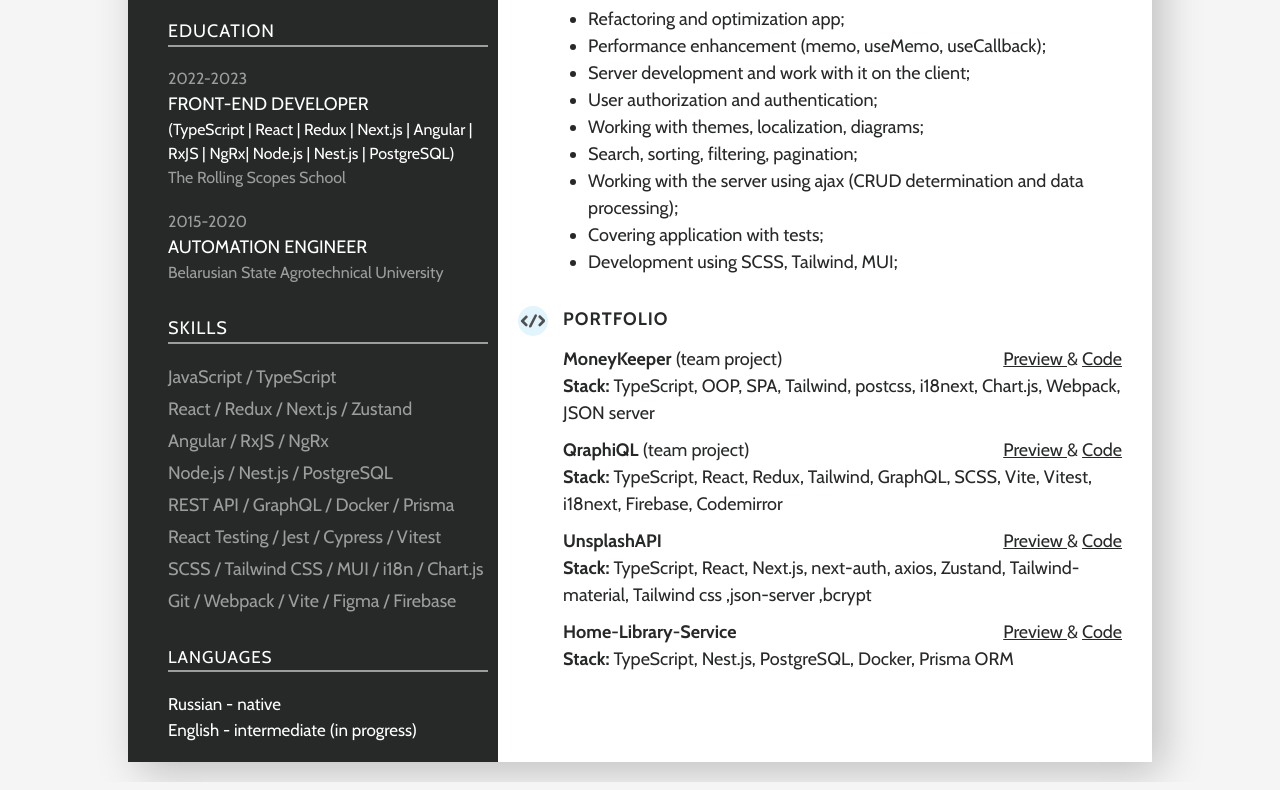
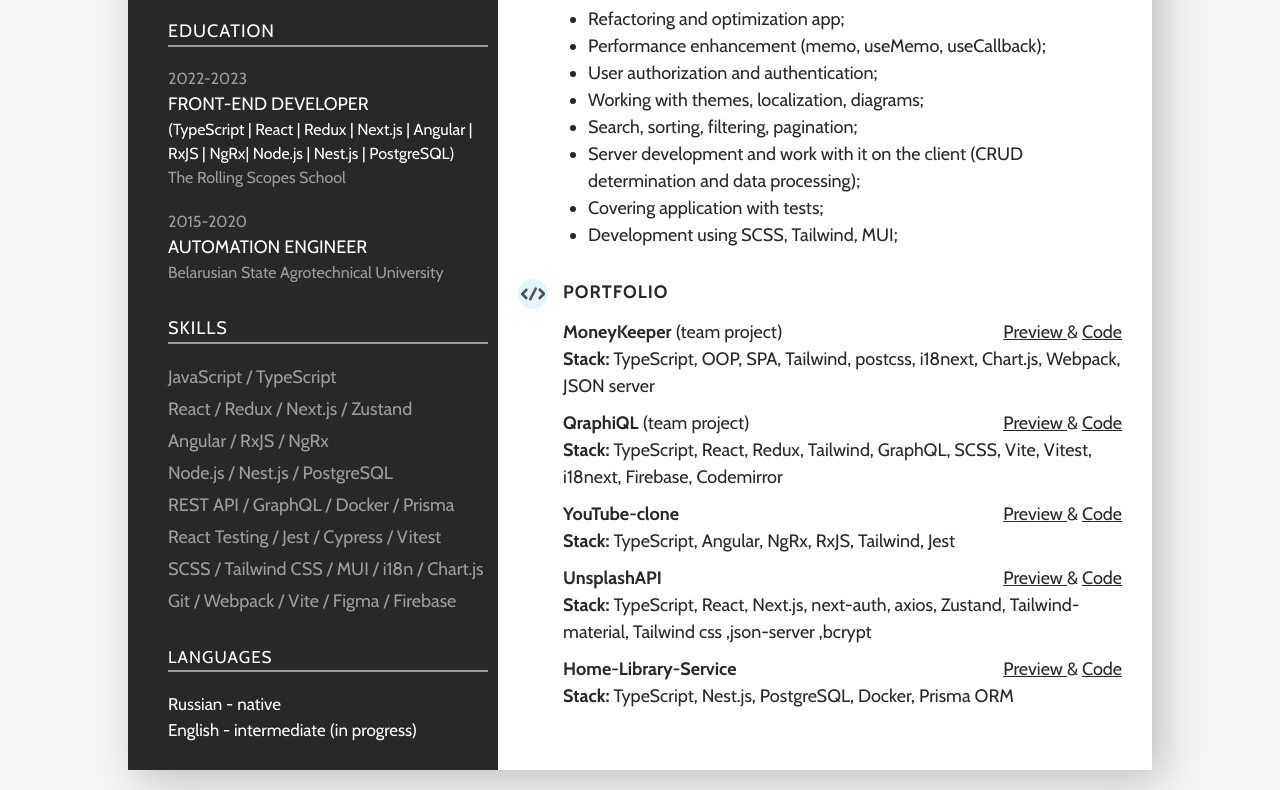
Before and after one commit to VladTarnovskiy/CV, a plain HTML site: page index.html in a window 1280 px wide. Shown: the part 578-1368 px from the top of the page. Drawn offline with nearby package versions, Linux system fonts and the light colour scheme.

Commit message:
feat: add angular app to portfolio

```diff
--- a/index.html
+++ b/index.html
@@ -168,13 +168,12 @@
                   <li>Write clean and reusable code;</li>
                   <li>Refactoring and optimization app;</li>
                   <li>Performance enhancement (memo, useMemo, useCallback);</li>
-                  <li>Server development and work with it on the client;</li>
                   <li>User authorization and authentication;</li>
                   <li>Working with themes, localization, diagrams;</li>
                   <li>Search, sorting, filtering, pagination;</li>
                   <li>
-                    Working with the server using ajax (CRUD determination and
-                    data processing);
+                    Server development and work with it on the client (CRUD
+                    determination and data processing);
                   </li>
                   <li>Covering application with tests;</li>
                   <li>Development using SCSS, Tailwind, MUI;</li>
@@ -237,6 +236,27 @@
               </li>
               <li>
                 <div class="flex">
+                  <p><strong>YouTube-clone</strong></p>
+                  <p>
+                    <a
+                      href="https://vladtarnovskiy.github.io/Angular-youtube-clone/"
+                      target="_blank"
+                      >Preview </a
+                    >&
+                    <a
+                      href="https://github.com/VladTarnovskiy/Angular-youtube-clone"
+                      target="_blank"
+                      >Code</a
+                    >
+                  </p>
+                </div>
+                <p>
+                  <strong>Stack:</strong> TypeScript, Angular, NgRx, RxJS,
+                  Tailwind, Jest
+                </p>
+              </li>
+              <li>
+                <div class="flex">
                   <p><strong>UnsplashAPI</strong></p>
                   <p>
                     <a
```
